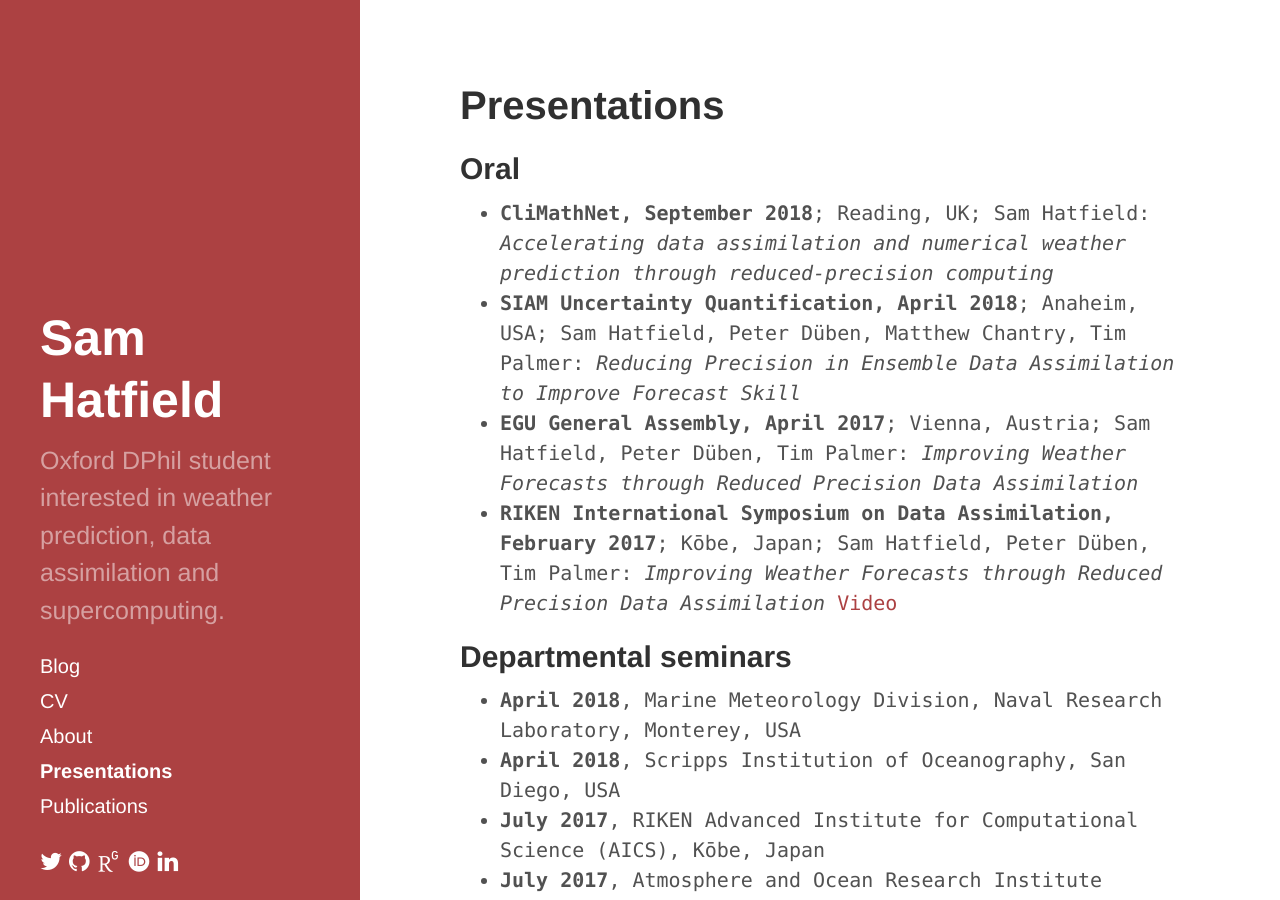
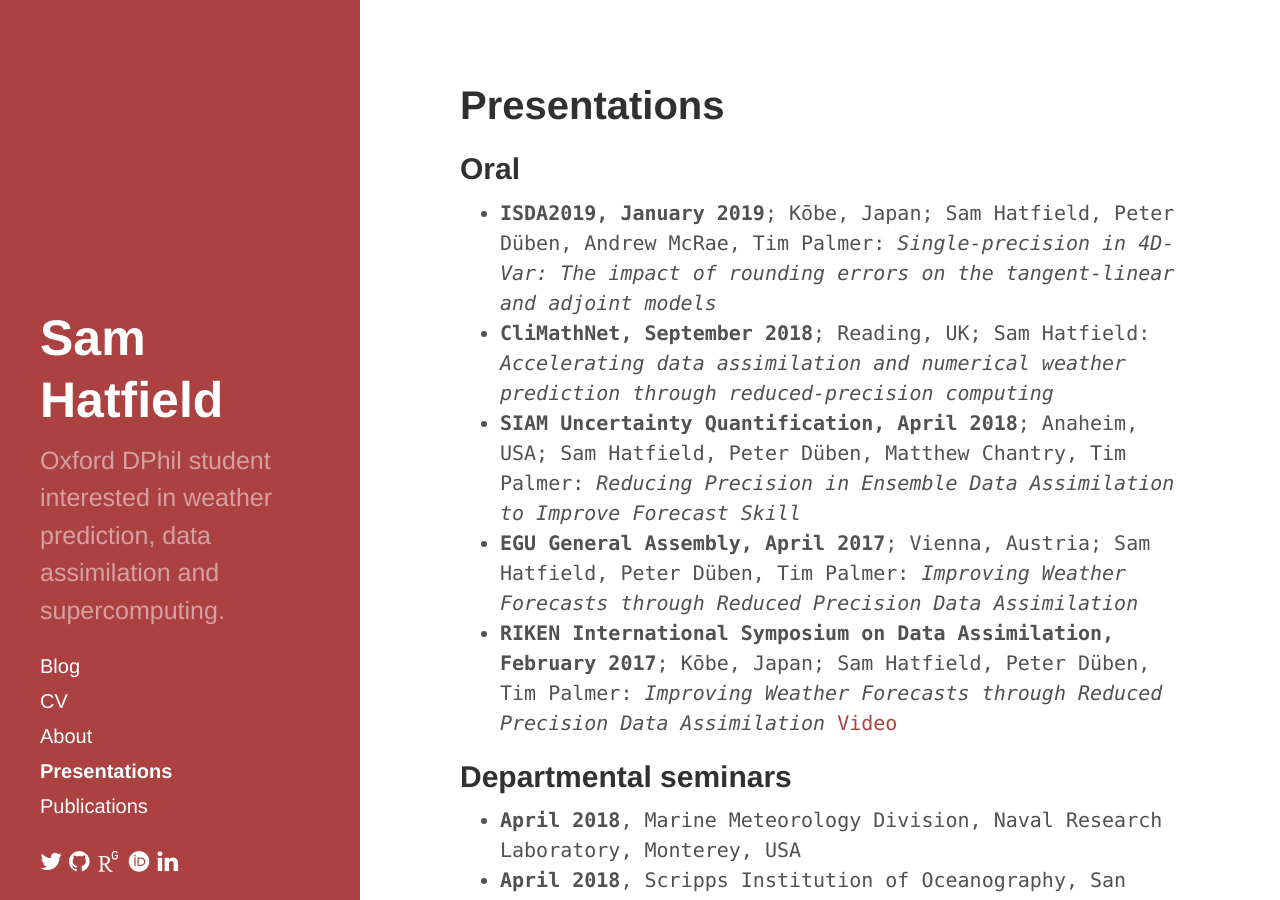
Before and after one commit to samhatfield/samhatfield.github.io, a Jekyll site: the page built from presentations.md, in a window 1280 px wide and 900 px high. Built offline with Jekyll 4.4.1, drawn with Linux system fonts in a browser that asks for light colours; nearby versions of some CDN libraries; some web fonts are replaced.

Commit message:
Updated CV and presentations list

```diff
--- a/presentations.md
+++ b/presentations.md
@@ -7,6 +7,7 @@ title: Presentations
 
 
 <ul class="publication-list">
+    <li><b>ISDA2019, January 2019</b>; Kōbe, Japan; Sam Hatfield, Peter Düben, Andrew McRae, Tim Palmer: <em>Single-precision in 4D-Var: The impact of rounding errors on the tangent-linear and adjoint models</em></li>
     <li><b>CliMathNet, September 2018</b>; Reading, UK; Sam Hatfield: <em>Accelerating data assimilation and numerical weather prediction through reduced-precision computing</em></li>
     <li><b>SIAM Uncertainty Quantification, April 2018</b>; Anaheim, USA; Sam Hatfield, Peter Düben, Matthew Chantry, Tim Palmer: <em>Reducing Precision in Ensemble Data Assimilation to Improve Forecast Skill</em></li>
     <li><b>EGU General Assembly, April 2017</b>; Vienna, Austria; Sam Hatfield, Peter Düben, Tim Palmer: <em>Improving Weather Forecasts through Reduced Precision Data Assimilation</em></li>
```
Also changed, not shown: 1 other file.
